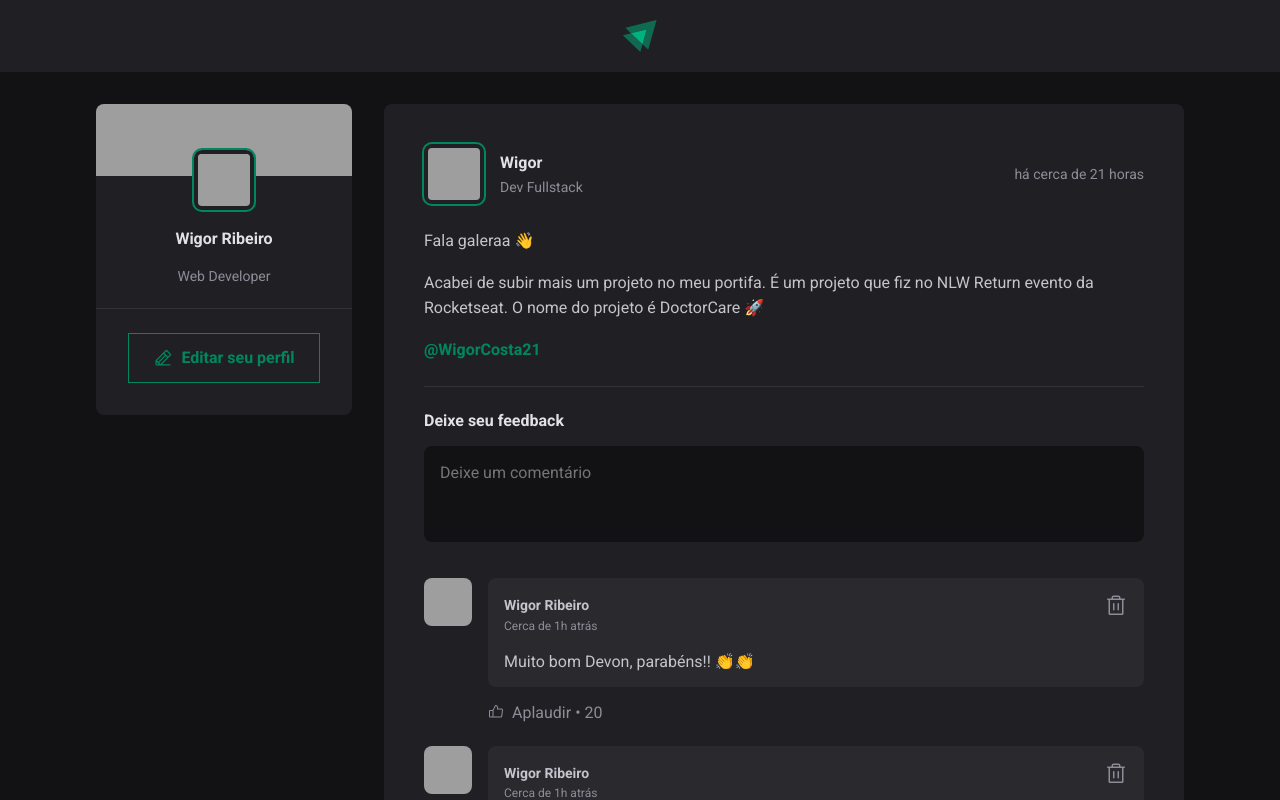
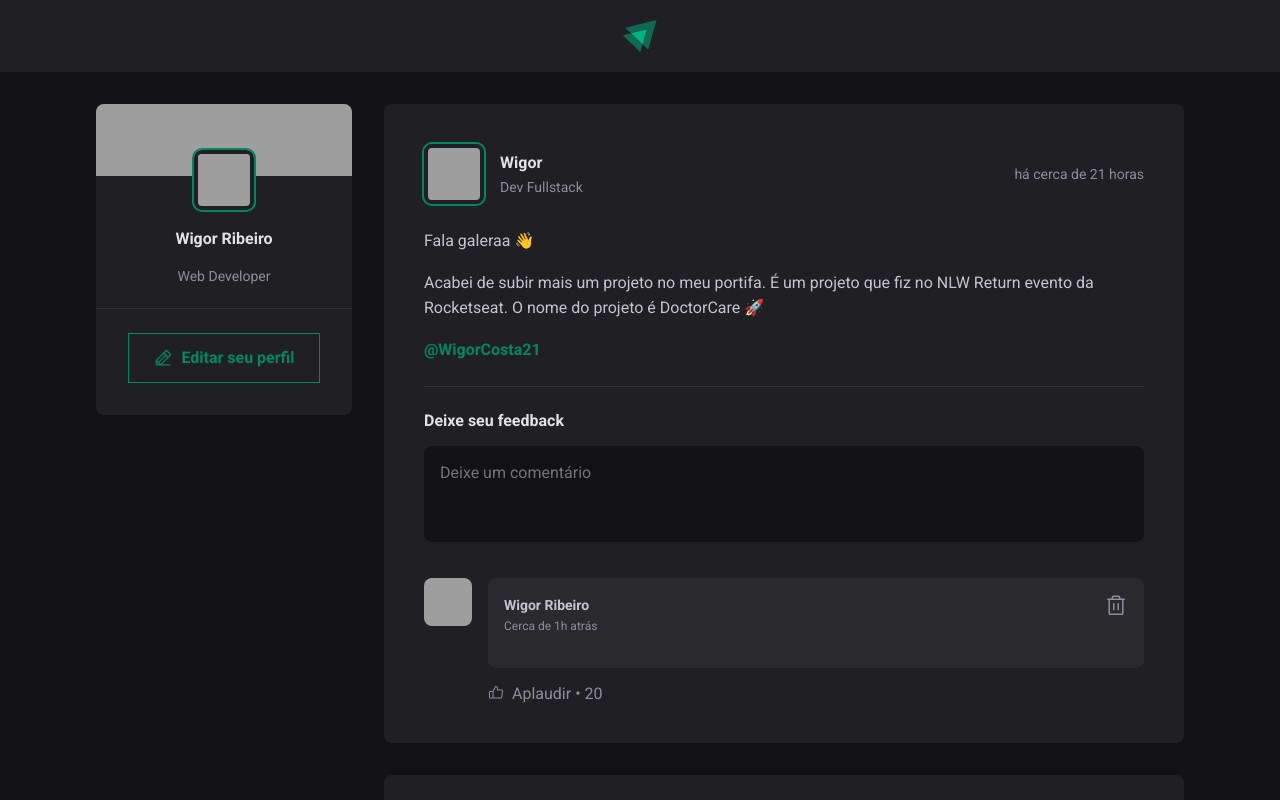
Before and after one commit to WigorCosta21/ignite-feed, a React (Vite) app: page / in a window 1280 px wide. Shown: the top 800 px of the page. Built offline with nearby package versions, Linux system fonts and the light colour scheme; grey boxes are pictures that could not be loaded.

Commit message:
feat: add dynamic comments

```diff
--- a/src/components/Comment.tsx
+++ b/src/components/Comment.tsx
@@ -2,7 +2,11 @@ import { ThumbsUp, Trash } from "@phosphor-icons/react";
 import styles from "./Comment.module.css";
 import Avatar from "./Avatar";
 
-const Comment = () => {
+type Props = {
+  content: string;
+};
+
+const Comment = ({ content }: Props) => {
   return (
     <div className={styles.comment}>
       <Avatar hasBorder={false} src="https://github.com/WigorCosta21.png" />
@@ -24,7 +28,7 @@ const Comment = () => {
             </button>
           </header>
 
-          <p>Muito bom Devon, parabéns!! 👏👏</p>
+          <p>{content}</p>
         </div>
 
         <footer>
--- a/src/components/Post.tsx
+++ b/src/components/Post.tsx
@@ -1,3 +1,4 @@
+import { FormEvent, useState } from "react";
 import { format, formatDistanceToNow } from "date-fns";
 import { ptBR } from "date-fns/locale/pt-BR";
 
@@ -12,6 +13,10 @@ type Props = {
 };
 
 const Post = ({ post }: Props) => {
+  const [comments, setComments] = useState<string[]>([""]);
+
+  const [newCommentText, setNewCommentText] = useState("");
+
   const publishedDateFormatted = format(
     post.publishedAt,
     "d 'de' LLLL 'às' HH:mm'h'",
@@ -24,6 +29,16 @@ const Post = ({ post }: Props) => {
     locale: ptBR,
     addSuffix: true,
   });
+
+  const handleCreateNewComment = (event: FormEvent) => {
+    event.preventDefault();
+    setComments((prevComments) => [...prevComments, newCommentText]);
+    setNewCommentText("");
+  };
+
+  const handleNewCommentChange = (event: FormEvent) => {
+    setNewCommentText((event.target as HTMLFormElement).value);
+  };
 
   return (
     <article className={styles.post}>
@@ -58,18 +73,23 @@ const Post = ({ post }: Props) => {
         })}
       </div>
 
-      <form className={styles.commentForm}>
+      <form onSubmit={handleCreateNewComment} className={styles.commentForm}>
         <strong>Deixe seu feedback</strong>
-        <textarea placeholder="Deixe um comentário" />
+        <textarea
+          name="comment"
+          placeholder="Deixe um comentário"
+          value={newCommentText}
+          onChange={handleNewCommentChange}
+        />
         <footer>
           <button type="submit">Publicar</button>
         </footer>
       </form>
 
       <div className={styles.commentList}>
-        <Comment />
-        <Comment />
-        <Comment />
+        {comments.map((comment, index) => (
+          <Comment key={index} content={comment} />
+        ))}
       </div>
     </article>
   );
```
